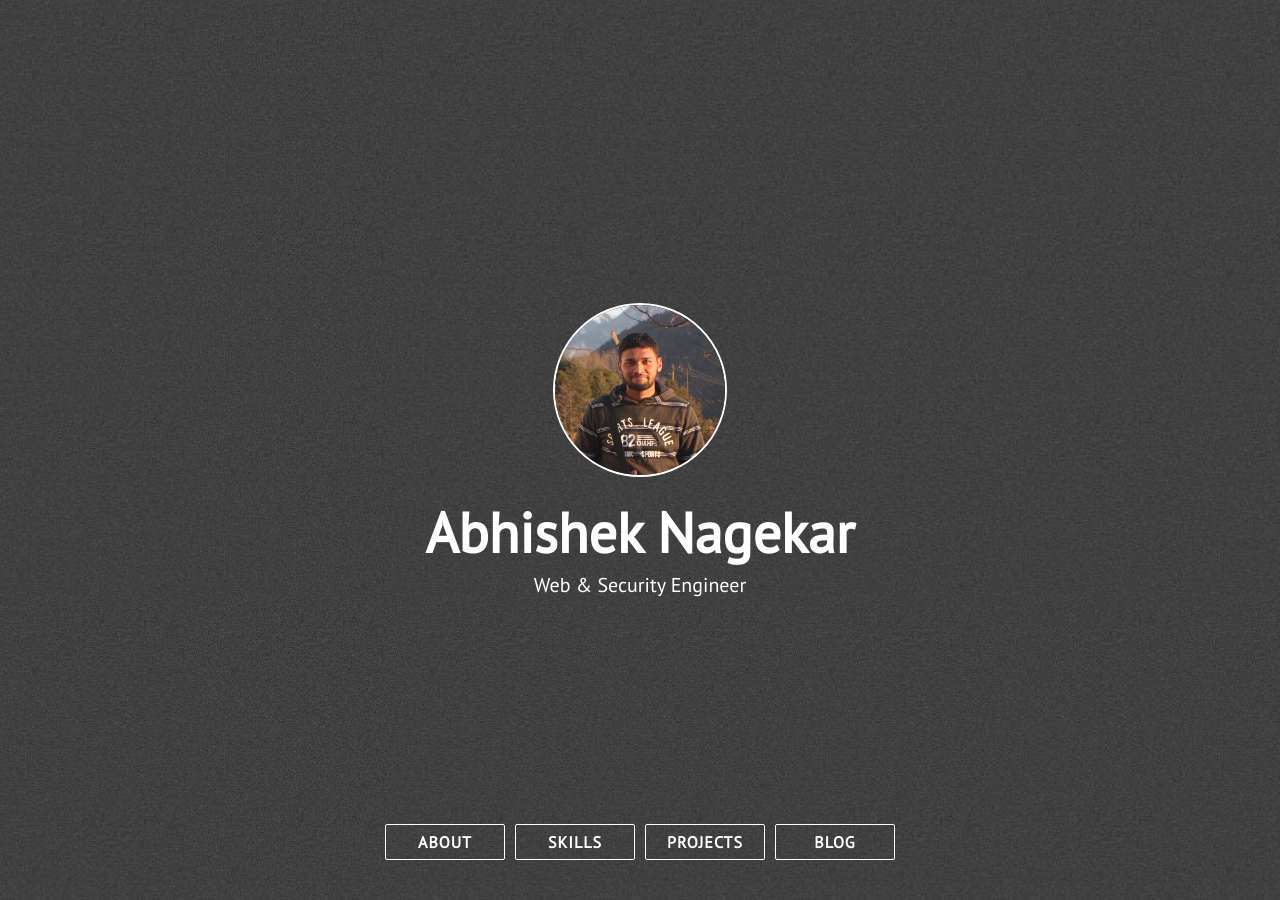
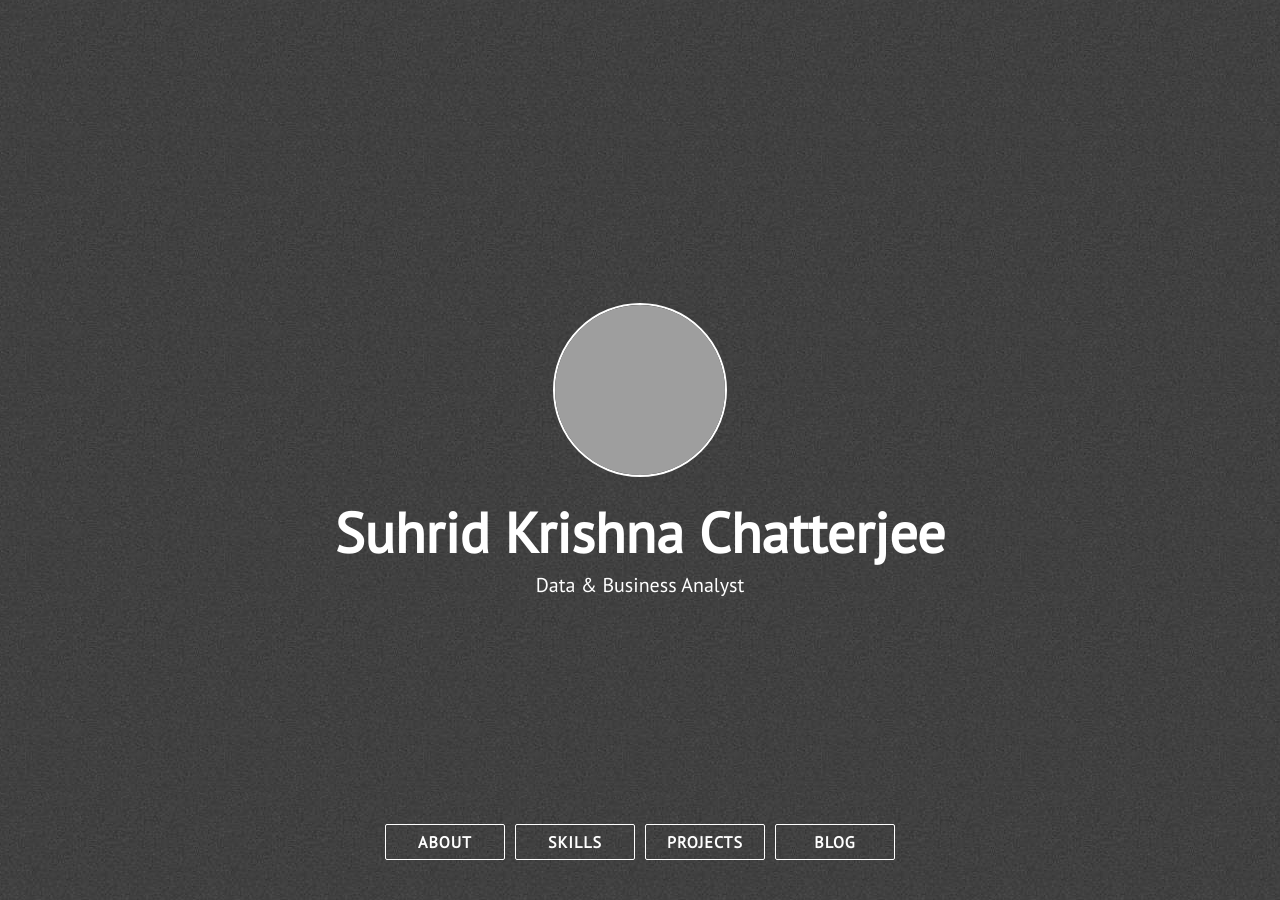
Before and after one commit to skctcdgit/skctcdgit.github.io, a Jekyll site: the page built from index.html, in a window 1280 px wide and 900 px high. Built offline with Jekyll 4.4.1, drawn with Linux system fonts in a browser that asks for light colours; nearby versions of some CDN libraries; some of the changed text lies outside the part shown; grey boxes are pictures that could not be loaded.

Commit message:
Update _config.yml

```diff
--- a/_config.yml
+++ b/_config.yml
@@ -1,21 +1,21 @@
-title: Abhishek Nagekar
-description: Web & Security Engineer
-site_title: '@abhn - Abhishek Nagekar'
+title: Suhrid Krishna Chatterjee
+description: Data & Business Analyst
+site_title: '@skctcdgit - Suhrid Krishna Chatterjee'
 
 # Build settings
 markdown: kramdown
 exclude: [vendor/ruby]
 
 # Personalization
-github_username: abhn
-blog_url: https://www.nagekar.com
-email: abhishek@nagekar.com
-keybase_username: abhn
-twitter_username: abhn_
-reddit_username: abhn
+github_username: skctcdgit
+# blog_url: https://www.nagekar.com
+email: c.suhrid@gmail.com
+# keybase_username: abhn
+# twitter_username: abhn_
+# reddit_username: abhn
 
 # absolute or relative
-profile_picture: assets/images/pp.jpg
+profile_picture: assets/images/skcpp.jpg
 
 # Google Analytics ID
 google_analytics:
```
